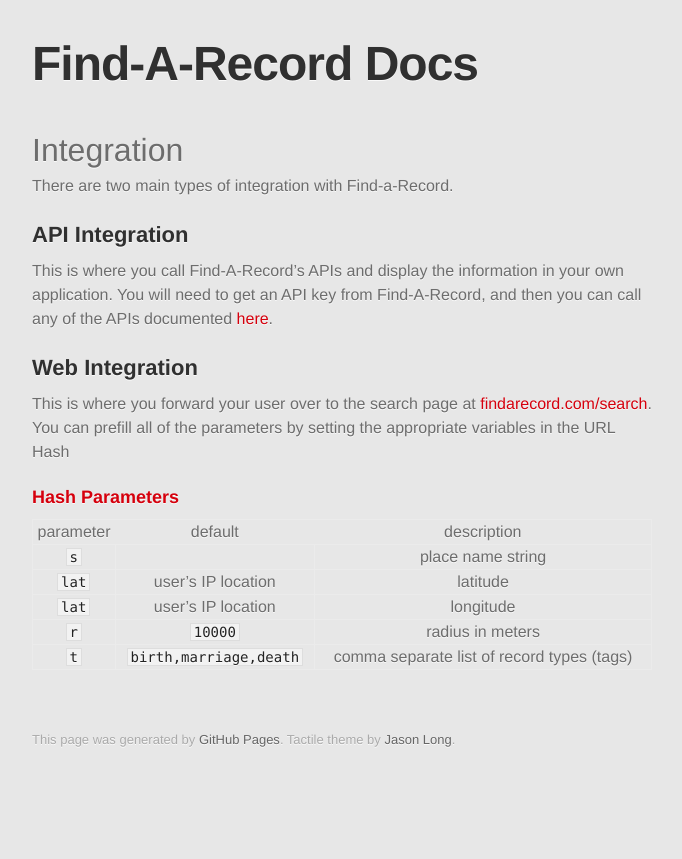
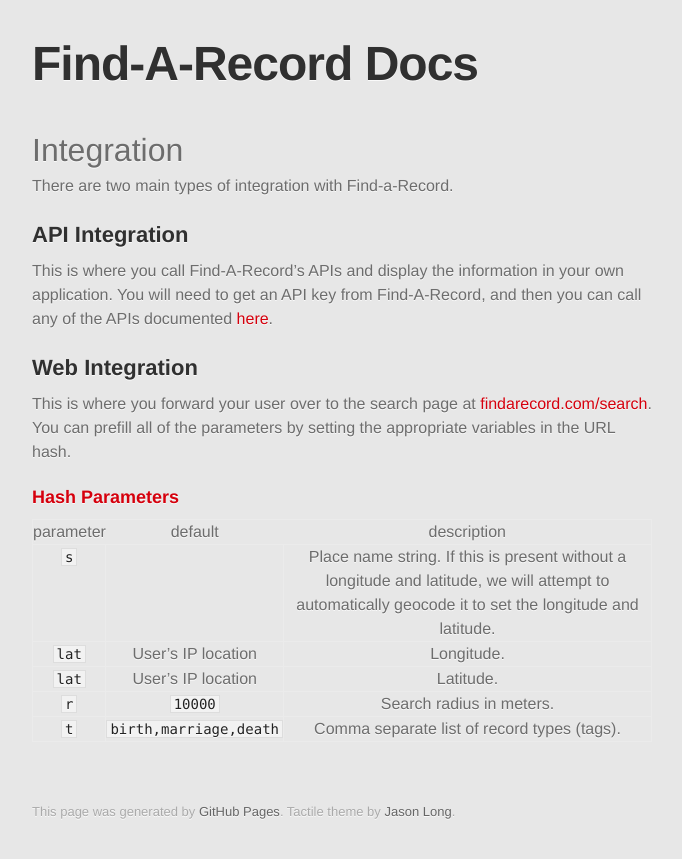
Before and after one commit to findarecord/findarecord.github.io, a Jekyll site: the page built from integration/index.md, in a window 1280 px wide. Shown: the top 859 px of the page, without its empty margins (298-980 px from the left). Built offline with Jekyll 4.4.1, drawn with Linux system fonts in a browser that asks for light colours; some web fonts are replaced.

Commit message:
Update index.md

```diff
--- a/integration/index.md
+++ b/integration/index.md
@@ -10,14 +10,14 @@
 This is where you call Find-A-Record's APIs and display the information in your own application. You will need to get an API key from Find-A-Record, and then you can call any of the APIs documented [here](/api/).
 
 ## Web Integration
-This is where you forward your user over to the search page at [findarecord.com/search](https://www.findarecord.com/search). You can prefill all of the parameters by setting the appropriate variables in the URL Hash
+This is where you forward your user over to the search page at [findarecord.com/search](https://www.findarecord.com/search). You can prefill all of the parameters by setting the appropriate variables in the URL hash.
 
 ### Hash Parameters
 
 | parameter  | default | description |
 | ------------- | ------------- | -------------- |
-| `s` | | place name string |
-| `lat` | user's IP location | latitude |
-| `lat` | user's IP location | longitude |
-| `r` | `10000` | radius in meters |
-| `t` | `birth,marriage,death` | comma separate list of record types (tags) |
+| `s` | | Place name string. If this is present without a longitude and latitude, we will attempt to automatically geocode it to set the longitude and latitude. |
+| `lat` | User's IP location | Longitude. |
+| `lat` | User's IP location | Latitude. |
+| `r` | `10000` | Search radius in meters. |
+| `t` | `birth,marriage,death` | Comma separate list of record types (tags). |
```
